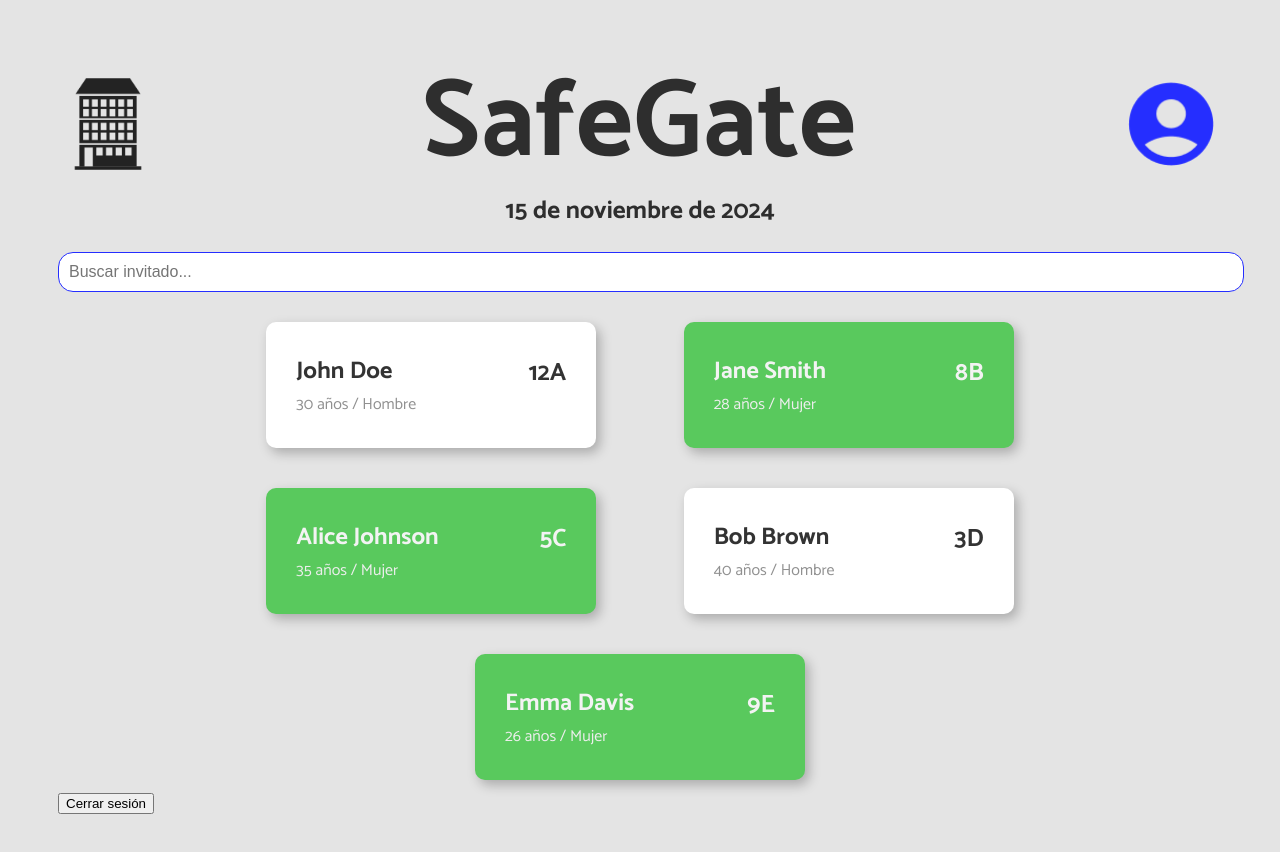
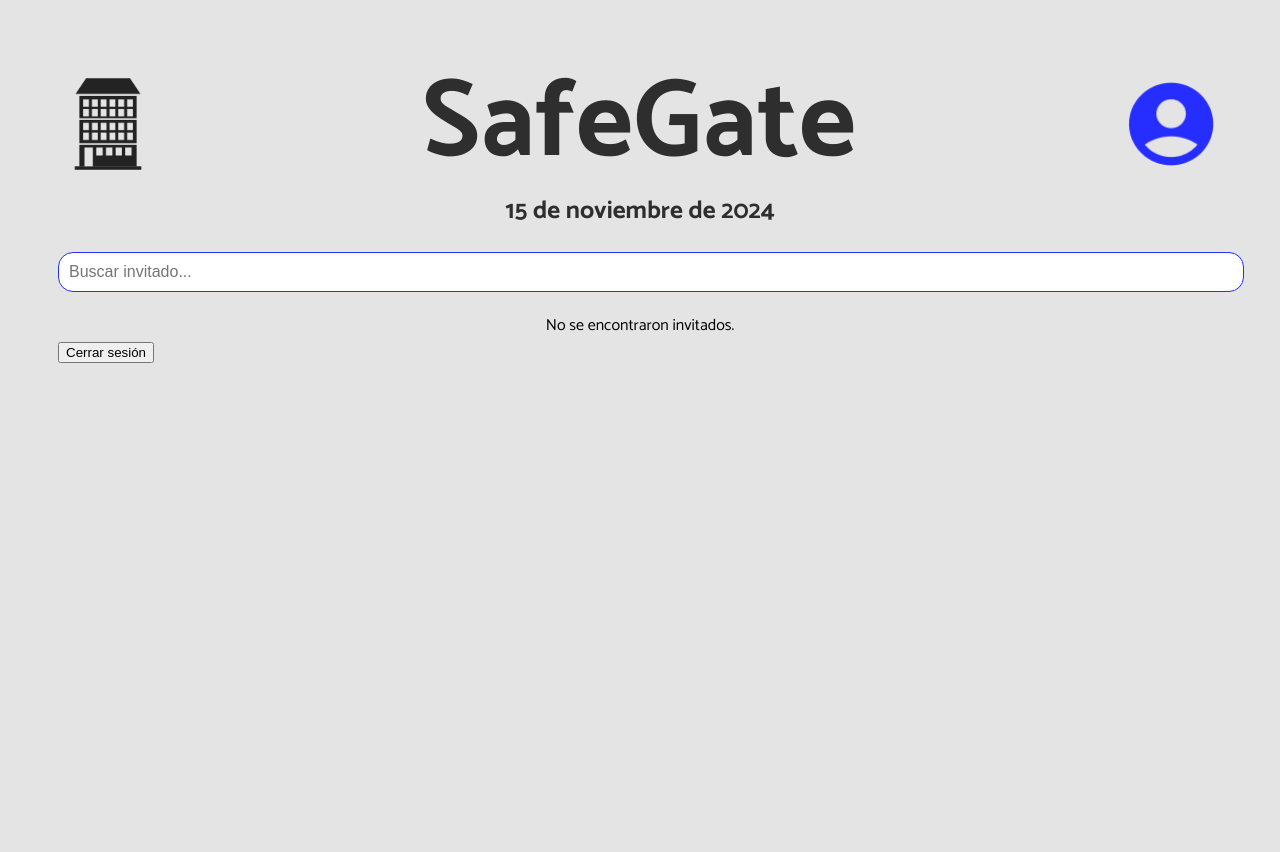
Before and after one commit to AGuardiola20/safegate-project-react, a React (Vite) app: page /admin in a window 1280 px wide. Both pictures are taken after a click on the button "Iniciar sesión". Shown: the top 852 px of the page. After the commit the page ends 800 px from the top, so only its background shows below. Built offline with nearby package versions, Linux system fonts and the light colour scheme.

Commit message:
fix: date filter

```diff
--- a/src/screens/AdminScreen/AdminScreen.tsx
+++ b/src/screens/AdminScreen/AdminScreen.tsx
@@ -1,4 +1,4 @@
-import { useState } from "react";
+import { useState, useEffect } from "react";
 import { GuestCard } from "../../components/GuessCard/GuestCard";
 import { useAuth } from "../../hooks/useAuth";
 import { Guest } from "../../types/types";
@@ -14,7 +14,7 @@ const GUEST: Guest[] = [
     isMale: true,
     plate: "ABC123",
     idNumber: "123456789",
-    checkInTime: "2024-11-08T14:30:00",
+    checkInTime: "2024-11-09T14:30:00",
     companions: 2,
     houseNumber: "12A",
     isConfirmed: false,
@@ -67,8 +67,30 @@ const GUEST: Guest[] = [
 
 export const AdminScreen = () => {
   const { logout, isAuthenticated } = useAuth();
-  const [guests, setGuests] = useState(GUEST);
+  const [guests, setGuests] = useState<Guest[]>([]);
   const [searchQuery, setSearchQuery] = useState("");
+
+  const today = new Date();
+  const formattedDate = today.toLocaleDateString("es-ES", {
+    day: "numeric",
+    month: "long",
+    year: "numeric",
+  });
+
+  useEffect(() => {
+    const filteredGuests = GUEST.filter((guest) => {
+      const guestDate = new Date(guest.checkInTime).toLocaleDateString(
+        "es-ES",
+        {
+          day: "numeric",
+          month: "long",
+          year: "numeric",
+        }
+      );
+      return guestDate === formattedDate;
+    });
+    setGuests(filteredGuests);
+  }, [formattedDate]);
 
   const handleSearchChange = (event: React.ChangeEvent<HTMLInputElement>) => {
     setSearchQuery(event.target.value);
@@ -88,13 +110,6 @@ export const AdminScreen = () => {
       guest.plate.toLowerCase().includes(searchQuery.toLowerCase()) ||
       guest.houseNumber.toLowerCase().includes(searchQuery.toLowerCase())
     );
-  });
-
-  const today = new Date();
-  const formattedDate = today.toLocaleDateString("es-ES", {
-    day: "numeric",
-    month: "long",
-    year: "numeric",
   });
 
   if (!isAuthenticated) {
```
